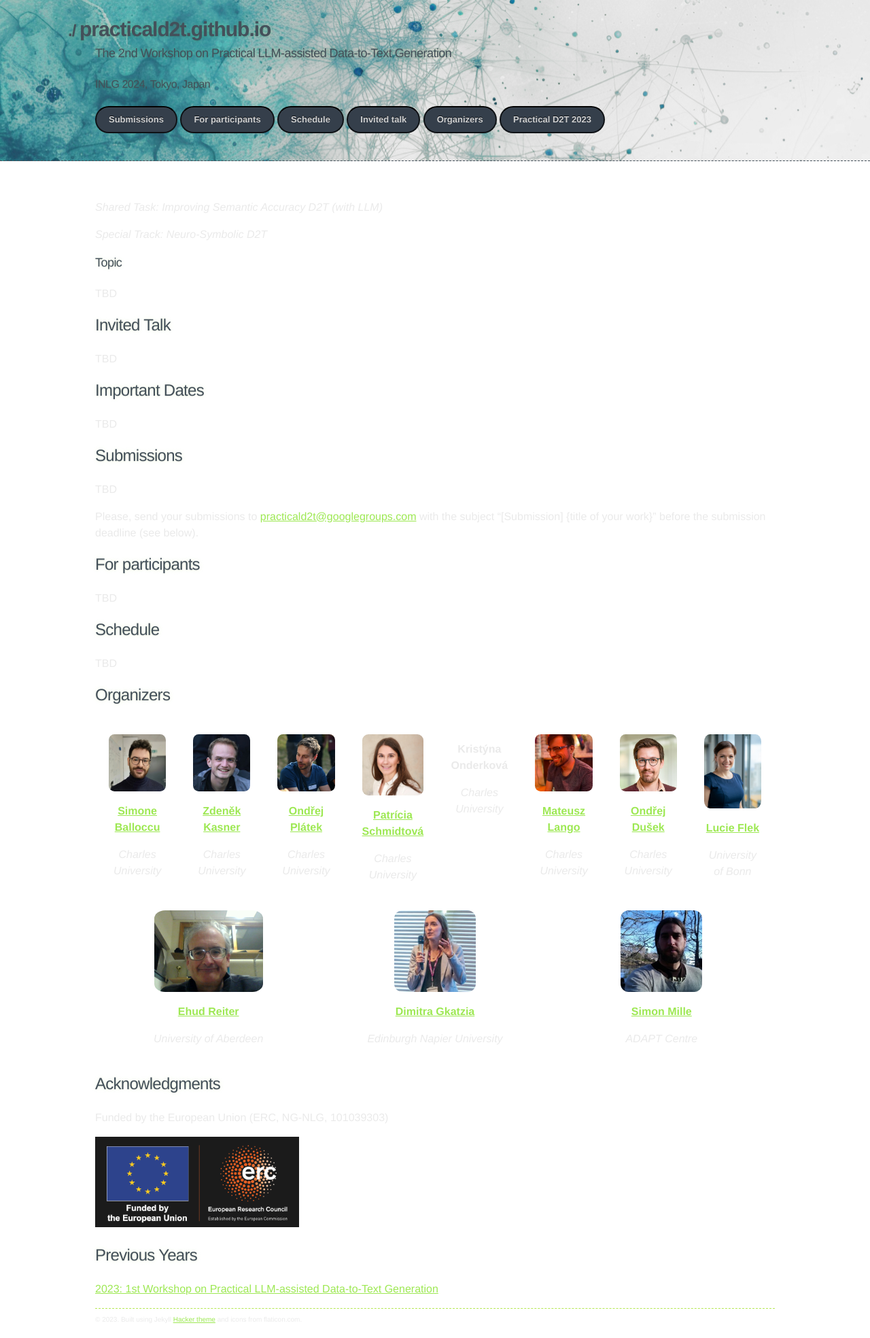
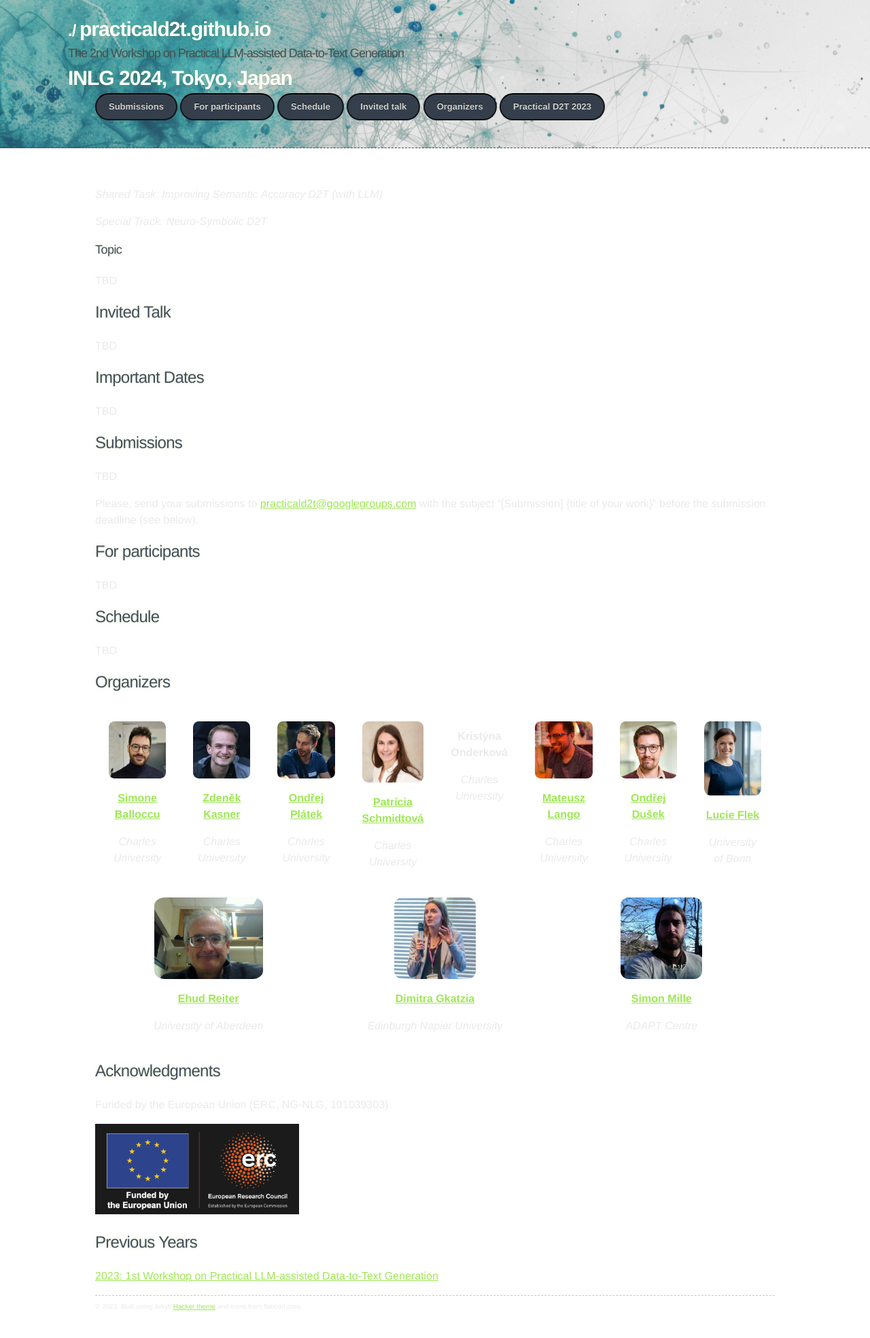
Before and after one commit to practicald2t/practicald2t.github.io, a Jekyll site: the page built from index.md, in a window 1280 px wide. Shown: the whole page at 68% size. Built offline with Jekyll 4.4.1, drawn with Linux system fonts in a browser that asks for light colours.

Commit message:
Update jekyll-theme-hacker.scss

```diff
--- a/_sass/jekyll-theme-hacker.scss
+++ b/_sass/jekyll-theme-hacker.scss
@@ -63,23 +63,25 @@ header {
   margin: 0 0 40px 0;
 }
 
-header h1 {
+header h1,
+header h2,
+header h3,
+header h4 {
   font-size: 30px;
   line-height: 1.5;
   margin: 0 0 0 -40px;
   font-weight: bold;
   font-family: $font-replacement; //Monaco, "Bitstream Vera Sans Mono", "Lucida Console", Terminal, monospace;
-  color: $conifer-replacement;//$conifer;
-  //text-shadow: 0 1px 1px rgba(0, 0, 0, 0.1),
-  //             0 0 5px rgba(181, 232, 83, 0.1),
-  //             0 0 10px rgba(181, 232, 83, 0.1);
+  color: white;//$conifer;
+  text-shadow: 0 1px 1px rgba(0, 0, 0, 0.1),
+               0 0 5px rgba(181, 232, 83, 0.1),
+               0 0 10px rgba(181, 232, 83, 0.1);
   letter-spacing: -1px;
   -webkit-font-smoothing: antialiased;
   @include media-max-width($container-max-width) {
     margin-left: 0;
   }
 }
-
 
 header h1:before {
   content: "./ ";
```
